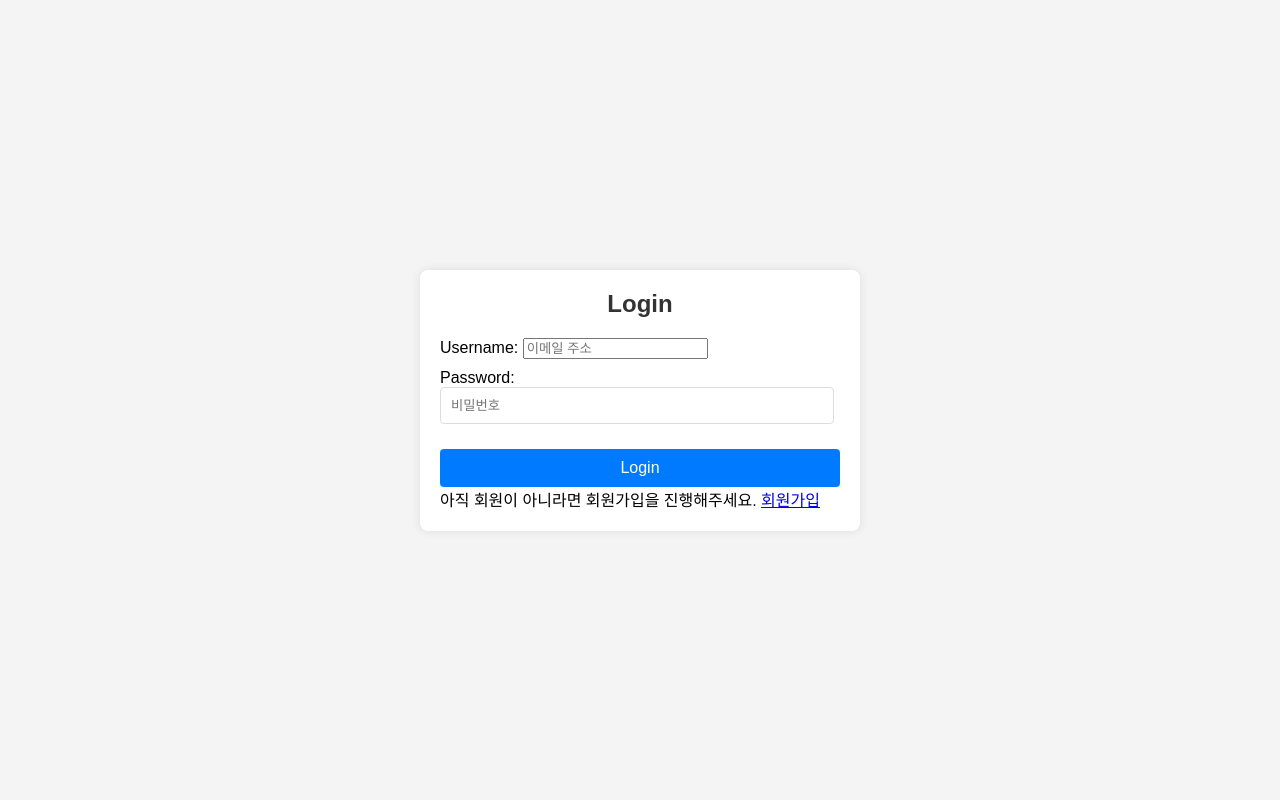
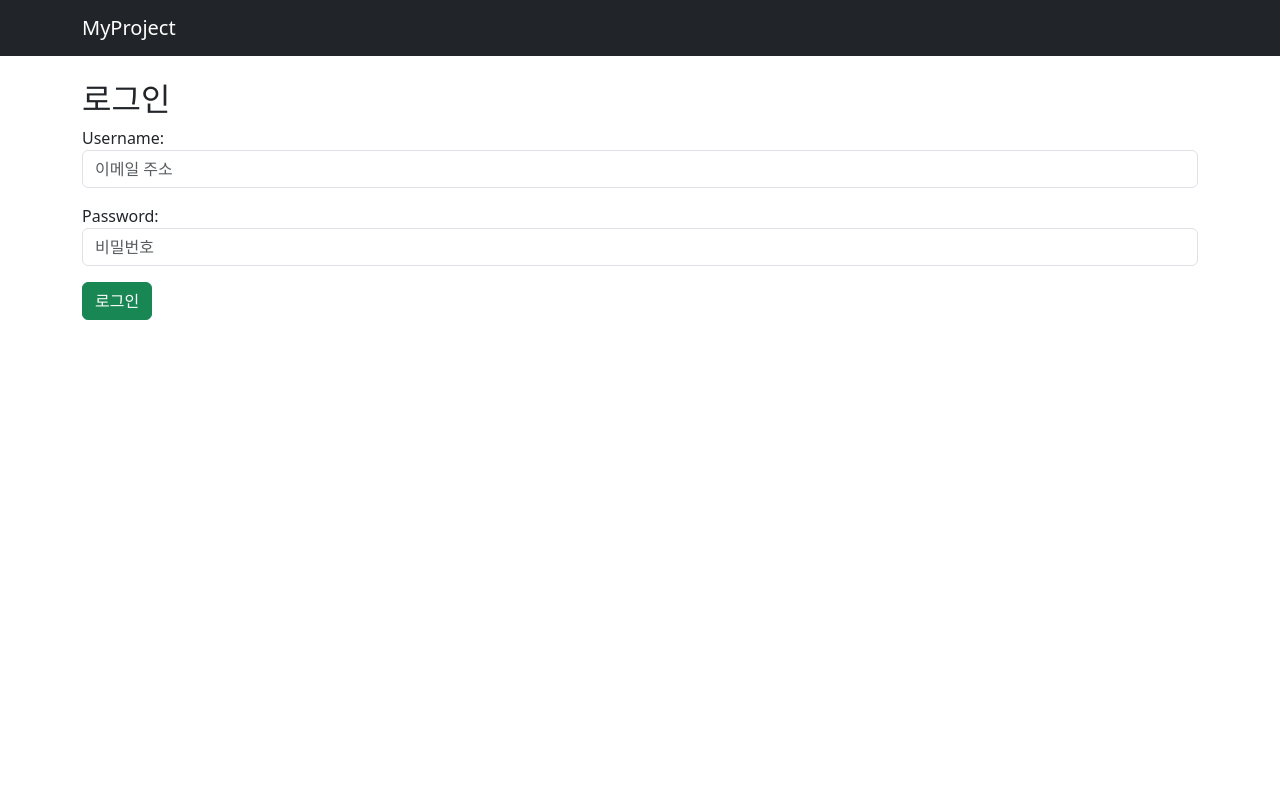
Before and after one commit to Juriri/django_project_01, a Django app: template users/templates/registration/login.html in a window 1280 px wide. Run offline with Django 4.2, Linux system fonts and the light colour scheme; the template is opened without the code that fills it: values that come from a table or form of the project are taken from there, others are empty.

Commit message:
feat: 커스텀 로그인, 회원가입 html추가

```diff
--- a/config/urls.py
+++ b/config/urls.py
@@ -8,6 +8,7 @@ urlpatterns = [
     path("bookmarks/", include("bookmark.urls")),
     # path("todo/", include("todolist.urls")),
     path("cbv/", include("todolist.urls")),
-    path("accounts/", include("users.urls")),
+    # path("accounts/", include("users.urls")),
+    path("users/", include("users.urls")),
     path("summernote/", include("django_summernote.urls")),
 ] + static(settings.MEDIA_URL, document_root=settings.MEDIA_ROOT)
--- /dev/null
+++ b/users/templates/registration/base.html
@@ -0,0 +1,24 @@
+<!DOCTYPE html>
+<html lang="ko">
+<head>
+    <meta charset="UTF-8">
+    <title>{% block title %}MyProject{% endblock %}</title>
+    <meta name="viewport" content="width=device-width, initial-scale=1">
+    <!-- Bootstrap 5 CDN -->
+    <link href="https://cdn.jsdelivr.net/npm/bootstrap@5.3.0/dist/css/bootstrap.min.css" rel="stylesheet">
+</head>
+<body>
+    <nav class="navbar navbar-expand-lg navbar-dark bg-dark mb-4">
+        <div class="container">
+            <a class="navbar-brand" href="#">MyProject</a>
+        </div>
+    </nav>
+
+    <div class="container">
+        {% block content %}{% endblock %}
+    </div>
+
+    <!-- Bootstrap JS -->
+    <script src="https://cdn.jsdelivr.net/npm/bootstrap@5.3.0/dist/js/bootstrap.bundle.min.js"></script>
+</body>
+</html>
--- a/users/templates/registration/login.html
+++ b/users/templates/registration/login.html
@@ -1,94 +1,14 @@
-<!DOCTYPE html>
-<html lang="en">
-<head>
-    <meta charset="UTF-8">
-    <meta name="viewport" content="width=device-width, initial-scale=1.0">
-    <title>Login Page</title>
-    <style>
-        /* 기본적인 스타일 초기화 */
-        body, html {
-            margin: 0;
-            padding: 0;
-            font-family: Arial, sans-serif;
-            height: 100%;
-            background-color: #f4f4f4;
-        }
+{% extends "registration/base.html" %}
+{% block title %}로그인{% endblock %}
 
-        /* 로그인 컨테이너 */
-        .login-container {
-            display: flex;
-            justify-content: center;
-            align-items: center;
-            height: 100vh; /* 화면 전체 높이 */
-        }
-
-        /* 로그인 박스 */
-        .login-box {
-            background: white;
-            padding: 20px;
-            border-radius: 8px;
-            box-shadow: 0 0 10px rgba(0, 0, 0, 0.1);
-            max-width: 400px;
-            width: 100%;
-        }
-
-        /* 제목 스타일 */
-        .login-box h2 {
-            margin: 0 0 20px 0;
-            font-size: 24px;
-            color: #333;
-            text-align: center;
-        }
-
-        /* 폼 요소 스타일 */
-        form p {
-            margin: 10px 0;
-        }
-
-        input[type="text"], input[type="password"] {
-            width: 93%;
-            padding: 10px;
-            border: 1px solid #ddd;
-            border-radius: 4px;
-            margin-bottom: 15px;
-        }
-
-        input[type="text"]:focus, input[type="password"]:focus {
-            border-color: #007bff;
-            outline: none;
-        }
-
-        /* 버튼 스타일 */
-        .login-button {
-            background-color: #007bff;
-            color: white;
-            border: none;
-            padding: 10px 20px;
-            border-radius: 4px;
-            cursor: pointer;
-            width: 100%;
-            font-size: 16px;
-        }
-
-        .login-button:hover {
-            background-color: #0056b3;
-        }
-    </style>
-</head>
-<body>
-    <div class="login-container">
-        <div class="login-box">
-            <h2>Login</h2>
-            <form method="POST">
-                {% csrf_token %}
-                {{ form.as_p }}
-                <button type="submit" class="login-button">Login</button>
-                <span>
-                    아직 회원이 아니라면 회원가입을 진행해주세요.
-                    <a href="{% url 'signup' %}">회원가입</a>
-                </span>
-            </form>
-        </div>
-    </div>
-</body>
-</html>
+{% block content %}
+<h2>로그인</h2>
+<form method="post">
+    {% csrf_token %}
+    {{ form.as_p }}
+    {% if error %}
+        <div class="alert alert-danger mt-2">{{ error }}</div>
+    {% endif %}
+    <button type="submit" class="btn btn-success">로그인</button>
+</form>
+{% endblock %}
--- a/users/urls.py
+++ b/users/urls.py
@@ -1,8 +1,11 @@
 from django.urls import path
+from django.contrib.auth.views import LogoutView
 from . import views
+from .cb_views import SignupView, LoginView, verify_email
 
 urlpatterns = [
-    path('login/', views.login, name='login'),
-    path('signup/', views.sign_up, name='signup'),
-path('logout/', views.logout, name='logout')
+    path("login/", LoginView.as_view(), name="login"),
+    path("signup/", SignupView.as_view(), name="signup"),
+    path("logout/", LogoutView.as_view(next_page="users:login"), name="logout"),
+    path("verify/", verify_email, name="verify_email"),
 ]
```
Also changed, not shown: users/cb_views.py (added, +53 -0 lines), users/templates/registration/signup.html (+10 -77 lines), users/templates/registration/signup_done.html (added, +8 -0 lines), users/templates/registration/verify_failed.html (added, +10 -0 lines), users/templates/registration/verify_success.html (added, +15 -0 lines), utils/email.py (added, +16 -0 lines).
